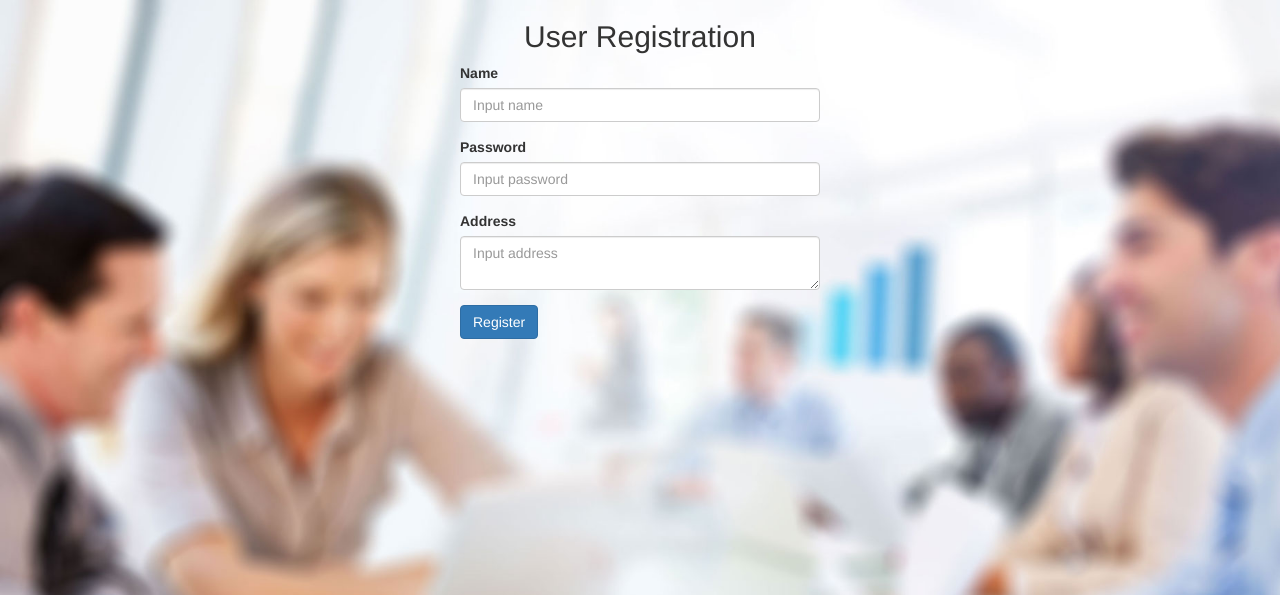
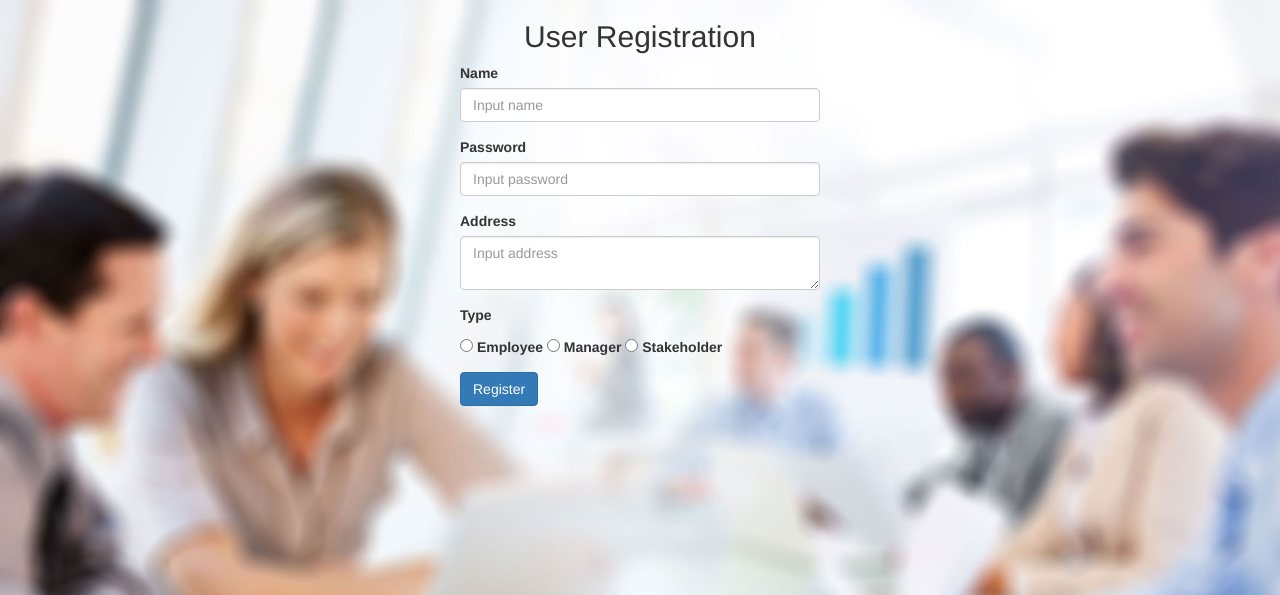
Before and after one commit to josuareynaldo/beta, a CodeIgniter app: page /beta/user/register in a window 1280 px wide. Shown: the top 595 px of the page. Run offline with CodeIgniter, Linux system fonts and the light colour scheme.

Commit message:
Radio Button nya dah jalan beb
itu kolom DB nya position bkn type sama gw ganti Member jadi Employee
biar lbh cocok aja

```diff
--- a/application/controllers/User.php
+++ b/application/controllers/User.php
@@ -22,8 +22,7 @@
 						'name' => $this->input->post('name'),
 						'password' => sha1($this->input->post('password')),
 						'address' => $this->input->post('address'),
-						// 'type' => $this->input->post('type')
-
+						'position' => $this->input->post('pos')
 					);
 
 				$this->user_model->insert_data('users',$data);
--- a/application/views/register_user.php
+++ b/application/views/register_user.php
@@ -50,13 +50,12 @@
             </div>
 
 
-            <!-- <label for="">Type</label><br>
+            <label for="">Type</label><br>
             <div class="radio-btn">
-              <input type="radio" name="member"> <b>Member</b>
-              <input type="radio" name="mgr"> <b>Manager</b>
-              <input type="radio" name="stake"> <b>Stakeholder</b>
-            </div> INI RADIO BUTTON BUAT VARIABLE TYPE-->
-
+              <input type="radio" name="pos" value="Employee"> <b>Employee</b>
+              <input type="radio" name="pos" value="Manager"> <b>Manager</b>
+              <input type="radio" name="pos" value="Stakeholder"> <b>Stakeholder</b>
+            </div>
             <div class="form-group">
               <input type="submit" name="register" value="Register" class="btn btn-primary">
             </div>
--- a/application/views/user.php
+++ b/application/views/user.php
@@ -48,7 +48,7 @@
                   <td><?php echo $user->name ?></td>
                   <td><?php echo $user->password ?></td>
                   <td><?php echo $user->address ?></td>
-                  <td><?php echo $user->type ?></td>
+                  <td><?php echo $user->position ?></td>
                   <td><a href="<?php echo base_url('user/edit/'.$user->id) ?>" class="btn btn-success">Edit</a>  <a href="<?php echo base_url('user/delete/'.$user->id) ?>" class="btn btn-danger">Delete</a></td>
                 </tr>
               <?php $i++ ?>
```
